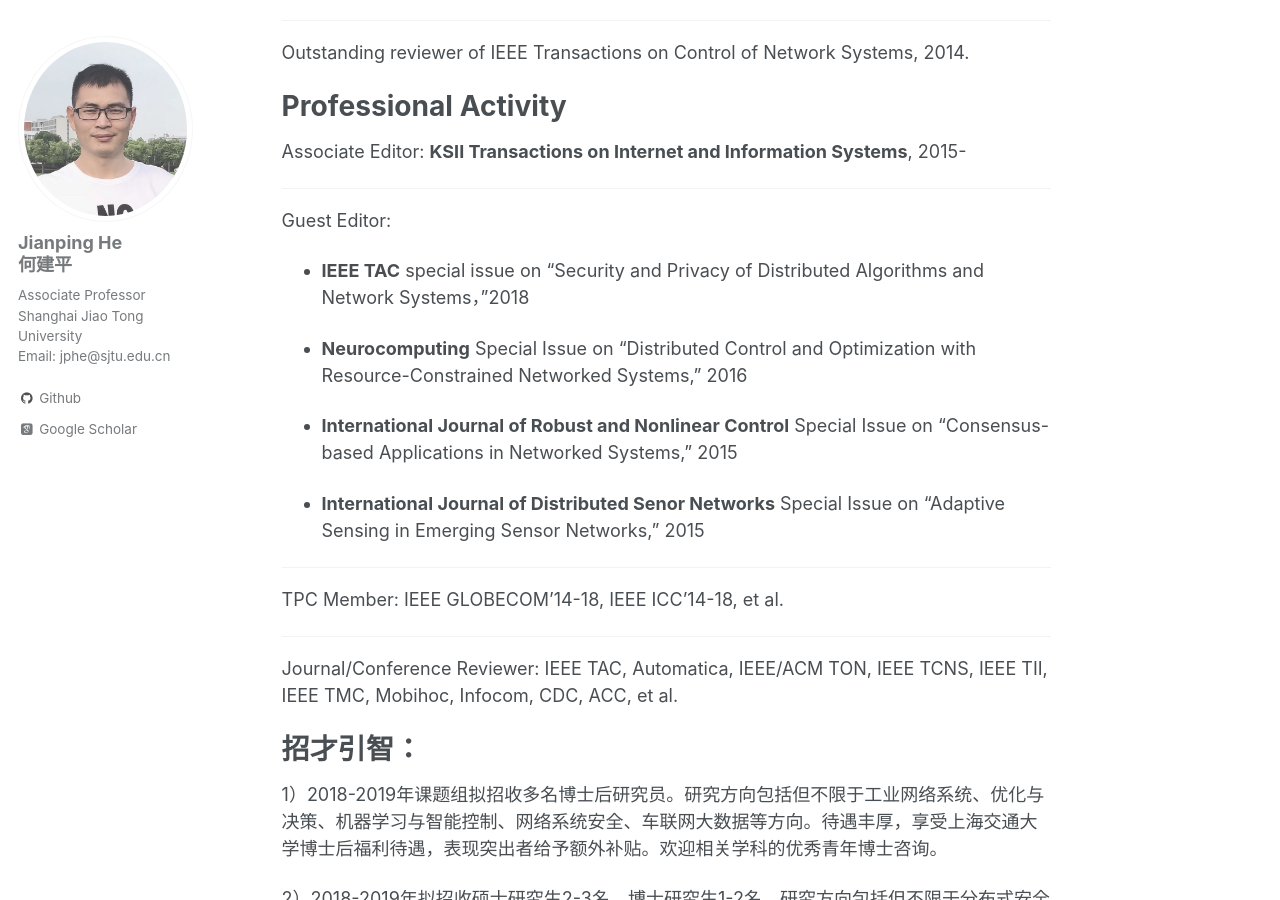
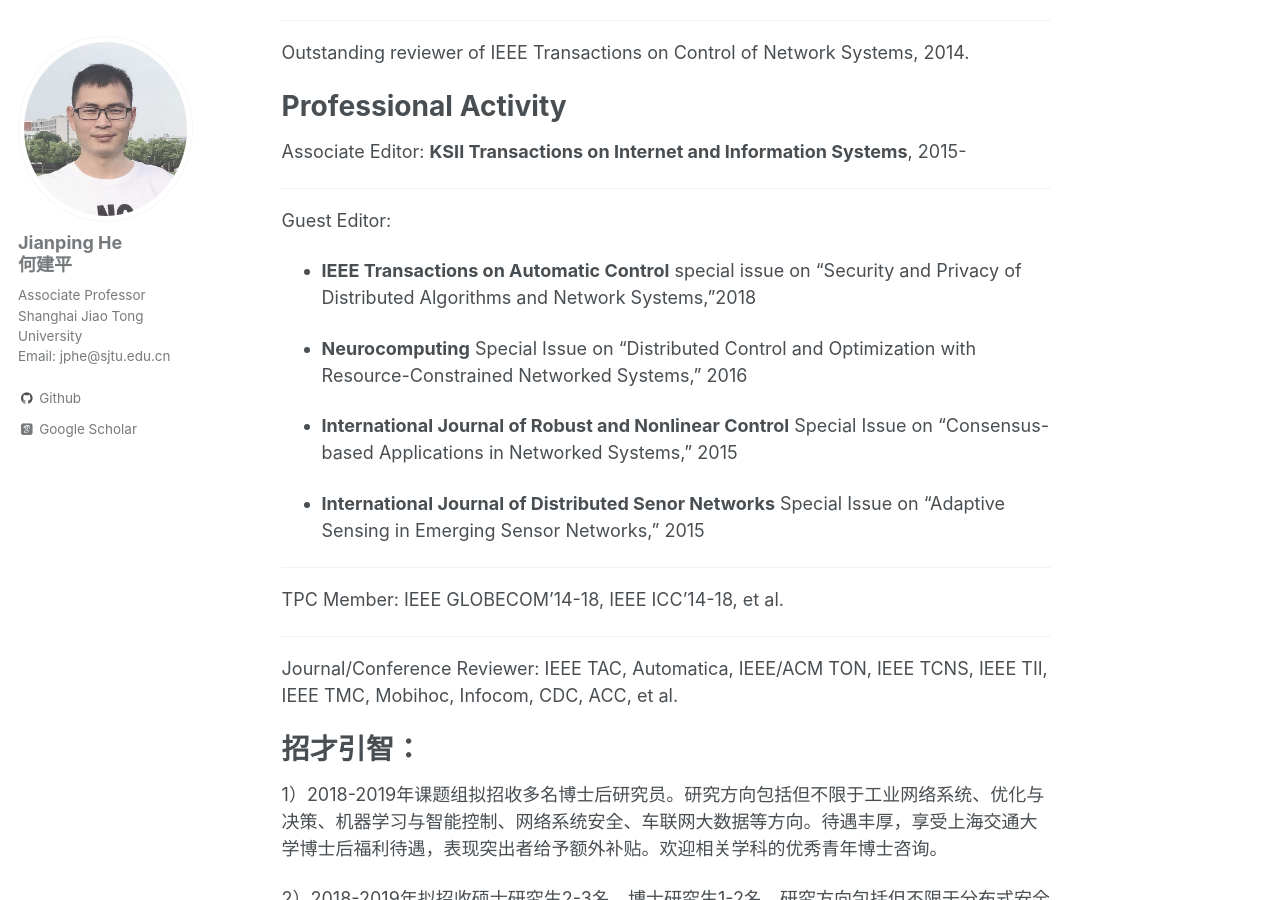
Before and after one commit to jiangshuozz/Jianping-He.github.io, a Jekyll site: the page built from _pages/about.md, in a window 1280 px wide and 900 px high, scrolled down 1081 px. Built offline with Jekyll 4.4.1, drawn with Linux system fonts in a browser that asks for light colours; some web fonts are replaced.

Commit message:
Update about.md

```diff
--- a/_pages/about.md
+++ b/_pages/about.md
@@ -42,7 +42,7 @@ Associate Editor: **KSII Transactions on Internet and Information Systems**, 201
 
 ---
 Guest Editor:
-- **IEEE TAC** special issue on “Security and Privacy of Distributed Algorithms and Network Systems，”2018
+- **IEEE Transactions on Automatic Control** special issue on “Security and Privacy of Distributed Algorithms and Network Systems,”2018
 
 - **Neurocomputing** Special Issue on “Distributed Control and Optimization with Resource-Constrained  Networked Systems," 2016
 
```
